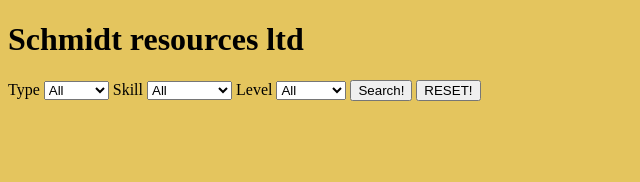
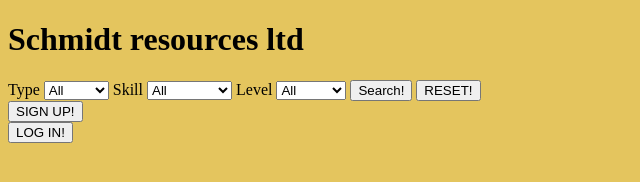
Before and after one commit to fac-15/SCHMIDT-Authentication-Project, a website: page public/index.html in a window 1280 px wide. Shown: the whole page, without its empty margins (0-640 px from the left). Drawn offline with Linux system fonts and the light colour scheme.

Commit message:
add buttons to redirect to login and signup pages

```diff
--- a/public/index.html
+++ b/public/index.html
@@ -35,6 +35,12 @@
       <button type="submit" id="search_btn">Search!</button>
       <button type="reset" id="reset_btn">RESET!</button>
     </form>
+    <form action="/signup" method="POST">
+      <button type="submit">SIGN UP!</button>
+    </form>
+    <form action="/login" method="POST">
+      <button type="submit">LOG IN!</button>
+    </form>
     <script src="main.js"></script>
   </body>
 </html>
--- a/src/router.js
+++ b/src/router.js
@@ -13,11 +13,11 @@ const router = (req, res) => {
     handler.public(req, res, url);
   } else if (url === "/favicon.ico") {
     res.end();
-  } else if (method === "GET") {
-    handler.dynamic(req, res, url);
   } else if (url === "/signup") {
     console.log("signup");
     handler.signup(req, res, url);
+  } else if (method === "GET") {
+    handler.dynamic(req, res, url);
   } else {
     res.writeHead(404, { "Content-Type": "text/html" });
     res.end("404, file not found!!!!!!");
```
